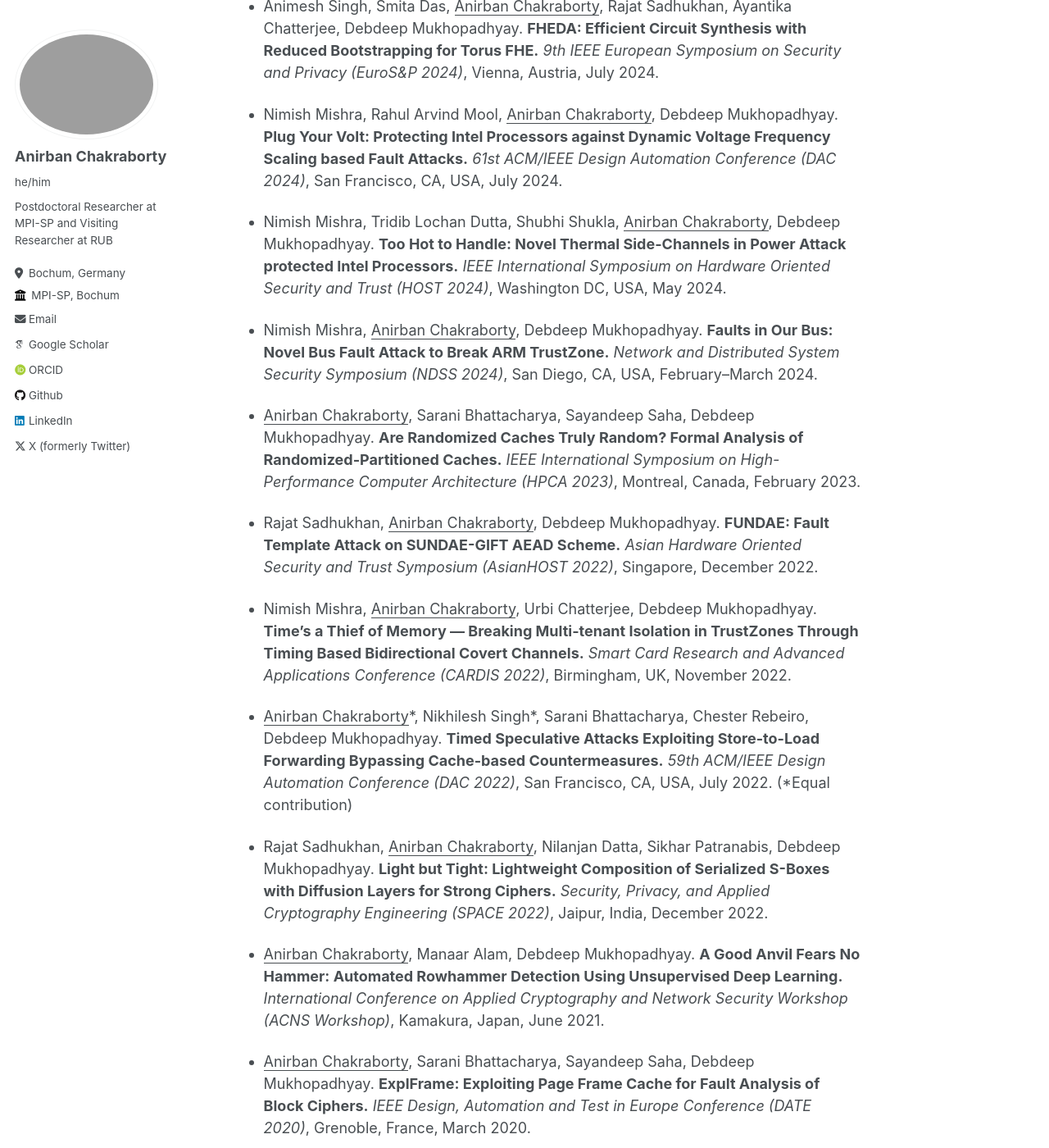
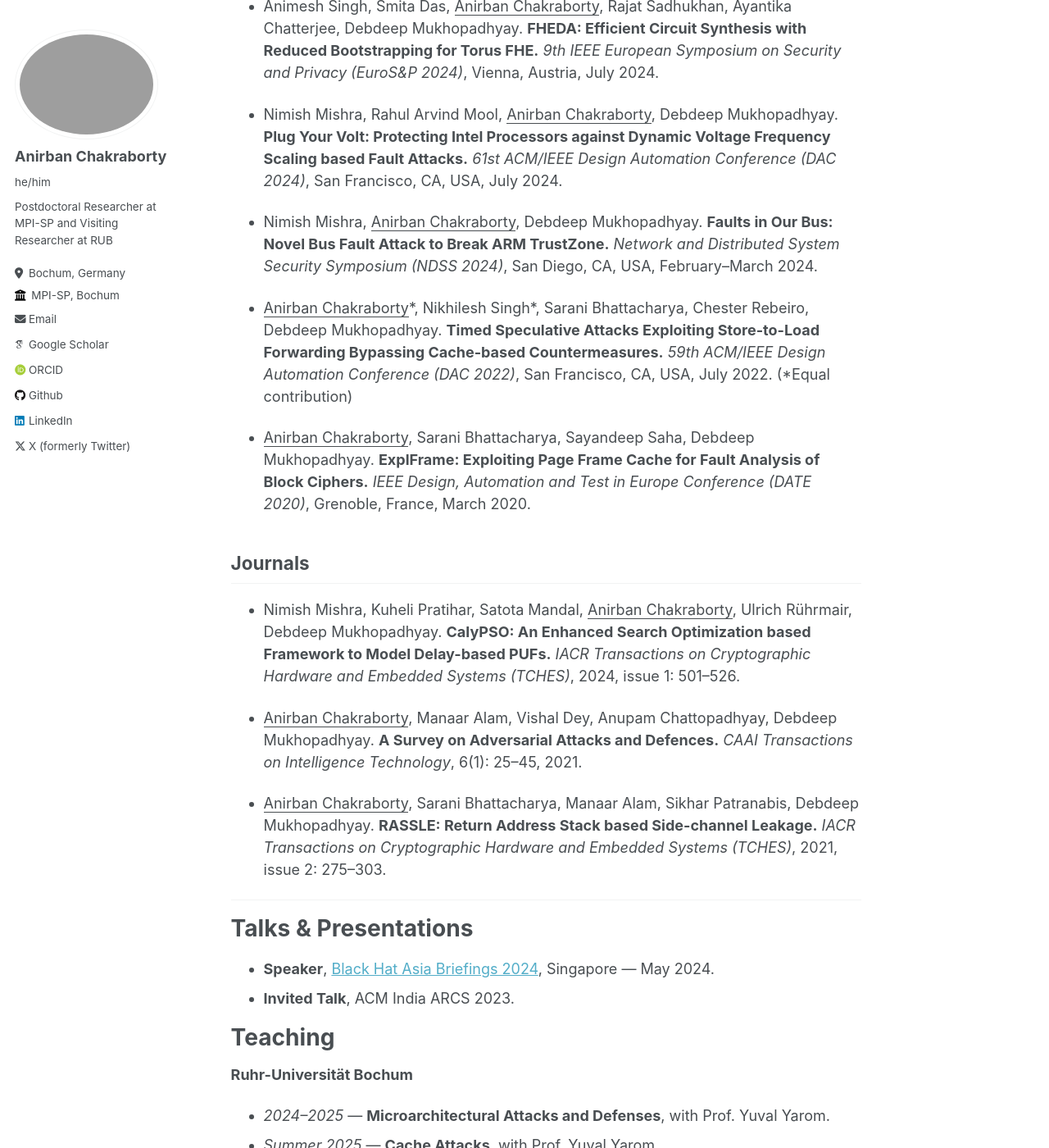
Before and after one commit to anirbanc3/anirbanc3.github.io, a Jekyll site: the page built from _pages/about.md, in a window 1280 px wide and 1400 px high, scrolled down 1284 px. Shown: the whole window at 82% size. Built offline with Jekyll 4.4.1, drawn with Linux system fonts in a browser that asks for light colours; some web fonts are replaced; some of the changed text lies outside the part shown.

Commit message:
compaction

```diff
--- a/_pages/about.md
+++ b/_pages/about.md
@@ -50,25 +50,11 @@ My research interests span all aspects of Hardware Security with a primary focus
 
 - Nimish Mishra, Rahul Arvind Mool, <u>Anirban Chakraborty</u>, Debdeep Mukhopadhyay. **Plug Your Volt: Protecting Intel Processors against Dynamic Voltage Frequency Scaling based Fault Attacks.** _61st ACM/IEEE Design Automation Conference (DAC 2024)_, San Francisco, CA, USA, July 2024.
 
-- Nimish Mishra, Tridib Lochan Dutta, Shubhi Shukla, <u>Anirban Chakraborty</u>, Debdeep Mukhopadhyay. **Too Hot to Handle: Novel Thermal Side-Channels in Power Attack protected Intel Processors.** _IEEE International Symposium on Hardware Oriented Security and Trust (HOST 2024)_, Washington DC, USA, May 2024.
-
 - Nimish Mishra, <u>Anirban Chakraborty</u>, Debdeep Mukhopadhyay. **Faults in Our Bus: Novel Bus Fault Attack to Break ARM TrustZone.** _Network and Distributed System Security Symposium (NDSS 2024)_, San Diego, CA, USA, February–March 2024.
-
-- <u>Anirban Chakraborty</u>, Sarani Bhattacharya, Sayandeep Saha, Debdeep Mukhopadhyay. **Are Randomized Caches Truly Random? Formal Analysis of Randomized-Partitioned Caches.** _IEEE International Symposium on High-Performance Computer Architecture (HPCA 2023)_, Montreal, Canada, February 2023.
-
-- Rajat Sadhukhan, <u>Anirban Chakraborty</u>, Debdeep Mukhopadhyay. **FUNDAE: Fault Template Attack on SUNDAE-GIFT AEAD Scheme.** _Asian Hardware Oriented Security and Trust Symposium (AsianHOST 2022)_, Singapore, December 2022.
-
-- Nimish Mishra, <u>Anirban Chakraborty</u>, Urbi Chatterjee, Debdeep Mukhopadhyay. **Time's a Thief of Memory — Breaking Multi-tenant Isolation in TrustZones Through Timing Based Bidirectional Covert Channels.** _Smart Card Research and Advanced Applications Conference (CARDIS 2022)_, Birmingham, UK, November 2022.
 
 - <u>Anirban Chakraborty</u>\*, Nikhilesh Singh\*, Sarani Bhattacharya, Chester Rebeiro, Debdeep Mukhopadhyay. **Timed Speculative Attacks Exploiting Store-to-Load Forwarding Bypassing Cache-based Countermeasures.** _59th ACM/IEEE Design Automation Conference (DAC 2022)_, San Francisco, CA, USA, July 2022. (\*Equal contribution)
 
-- Rajat Sadhukhan, <u>Anirban Chakraborty</u>, Nilanjan Datta, Sikhar Patranabis, Debdeep Mukhopadhyay. **Light but Tight: Lightweight Composition of Serialized S-Boxes with Diffusion Layers for Strong Ciphers.** _Security, Privacy, and Applied Cryptography Engineering (SPACE 2022)_, Jaipur, India, December 2022.
-
-- <u>Anirban Chakraborty</u>, Manaar Alam, Debdeep Mukhopadhyay. **A Good Anvil Fears No Hammer: Automated Rowhammer Detection Using Unsupervised Deep Learning.** _International Conference on Applied Cryptography and Network Security Workshop (ACNS Workshop)_, Kamakura, Japan, June 2021.
-
 - <u>Anirban Chakraborty</u>, Sarani Bhattacharya, Sayandeep Saha, Debdeep Mukhopadhyay. **ExplFrame: Exploiting Page Frame Cache for Fault Analysis of Block Ciphers.** _IEEE Design, Automation and Test in Europe Conference (DATE 2020)_, Grenoble, France, March 2020.
-
-- <u>Anirban Chakraborty</u>, Manaar Alam, Debdeep Mukhopadhyay. **Deep Learning Based Diagnostics for Rowhammer Protection of DRAM Chips.** _IEEE Asian Test Symposium (ATS 2019)_, Kolkata, India, November 2019.
 
 ## Journals
 
@@ -78,13 +64,6 @@ My research interests span all aspects of Hardware Security with a primary focus
 
 - <u>Anirban Chakraborty</u>, Sarani Bhattacharya, Manaar Alam, Sikhar Patranabis, Debdeep Mukhopadhyay. **RASSLE: Return Address Stack based Side-channel Leakage.** _IACR Transactions on Cryptographic Hardware and Embedded Systems (TCHES)_, 2021, issue 2: 275–303.
 
-- Sikhar Patranabis, Debapriya Basu Roy, <u>Anirban Chakraborty</u>, Naveen Nagar, Astikey Singh, Debdeep Mukhopadhyay, Santosh Ghosh. **Lightweight Design-for-Security Strategies for Combined Countermeasures Against Side Channel and Fault Analysis in IoT Applications.** _Journal of Hardware and Systems Security (HASS)_, September 2018.
-
-## Preprints
-
-- Bhuvnesh Chaturvedi, <u>Anirban Chakraborty</u>, Ayantika Chatterjee, Debdeep Mukhopadhyay. **vr<sup>2</sup>FHE: Securing FHE from Reaction-based Key Recovery Attacks.** _IACR Cryptology ePrint Archive_ 2023:561.
-
-- <u>Anirban Chakraborty</u>, Sarani Bhattacharya, Sayandeep Saha, Debdeep Mukhopadhyay. **Rowhammer-induced Intermittent Fault Attack on ECC-hardened Memory.** _IACR Cryptology ePrint Archive_ 2020:380.
 
 ***
 
@@ -92,12 +71,14 @@ My research interests span all aspects of Hardware Security with a primary focus
 
 - **Speaker**, [Black Hat Asia Briefings 2024](https://www.blackhat.com/asia-24/), Singapore — May 2024.
 - **Invited Talk**, ACM India ARCS 2023.
-- **Conference talks** at USENIX Security, NDSS, HPCA, DAC, ESORICS, PQCrypto, CANS, EuroS&P, DATE, CARDIS, AsianHOST, SPACE, HOST, ATS, and ACNS workshops accompanying the publications above.
+
 
 # Teaching {#teaching}
 
 **Ruhr-Universität Bochum**
 - _2024–2025_ — **Microarchitectural Attacks and Defenses**, with Prof. Yuval Yarom.
+- _Summer 2025_ — **Cache Attacks**, with Prof. Yuval Yarom.
+- _Summer 2026_ — **Introduction to CPU Design**, with Prof. Yuval Yarom.
 
 **Indian Institute of Technology Kharagpur**
 - _2020–2023_ — **High-Performance Computer Architecture**, with Prof. Debdeep Mukhopadhyay.
@@ -109,21 +90,18 @@ My research interests span all aspects of Hardware Security with a primary focus
 
 # Professional Service {#service}
 
-**Program Committee** &nbsp;·&nbsp; ACNS 2025 &nbsp;·&nbsp; CCS 2025
+**Program Committee** &nbsp;·&nbsp; ACNS 2025 &nbsp;·&nbsp; CCS 2025, 2026 &nbsp;·&nbsp; Usenix SEC 2026 &nbsp;·&nbsp; CHES 2026
 
 **Artifact Evaluation** &nbsp;·&nbsp; CCS 2023 &nbsp;·&nbsp; HPCA 2024
 
-**External Reviewer — Conferences** &nbsp;·&nbsp; CHES &nbsp;·&nbsp; IEEE S&P (Oakland) &nbsp;·&nbsp; DAC &nbsp;·&nbsp; DATE &nbsp;·&nbsp; ISQED &nbsp;·&nbsp; SPACE &nbsp;·&nbsp; ICCAD &nbsp;·&nbsp; CARDIS &nbsp;·&nbsp; WOOT &nbsp;·&nbsp; COSADE &nbsp;·&nbsp; VLSID &nbsp;·&nbsp; ASHES &nbsp;·&nbsp; AsianHOST &nbsp;·&nbsp; ASP-DAC
 
-**External Reviewer — Journals** &nbsp;·&nbsp; IEEE TIFS &nbsp;·&nbsp; IEEE TC &nbsp;·&nbsp; ACM CSUR &nbsp;·&nbsp; ACM JETC &nbsp;·&nbsp; JCEN &nbsp;·&nbsp; ACM TECS &nbsp;·&nbsp; ACM TACO &nbsp;·&nbsp; IEEE TCAD
 
 # Awards & Highlights {#awards}
 
 - **CVE-2022-47549** awarded (with co-authors) for demonstrating bypass of signature verification and installation of malicious trusted applications via electromagnetic fault injections in OP-TEE.
 - Discovered (with co-authors) an **integer-overflow vulnerability** leading to a NULL-pointer dereference in Linaro TEE — patch merged into the **Linux kernel stable tree**.
 - **Intel Project Circuit Breaker Bug Bounty** (invited), awarded **US$ 4,500** for exploring vulnerabilities in Intel TDX.
-- **Speaker**, Black Hat Asia Briefings 2024, Singapore.
-- **PhD Dissertation Award runner-up**, IEEE HOST 2024.
+- **PhD Dissertation Award Finalist**, IEEE HOST 2024.
 - **PhD Forum Best Presentation Award nomination**, AsianHOST 2022.
 - **ACM-India / IARCS Travel Grant** for HPCA 2023, Montreal.
 - **Best Poster (2nd runner-up)**, SPACE 2020.
```
